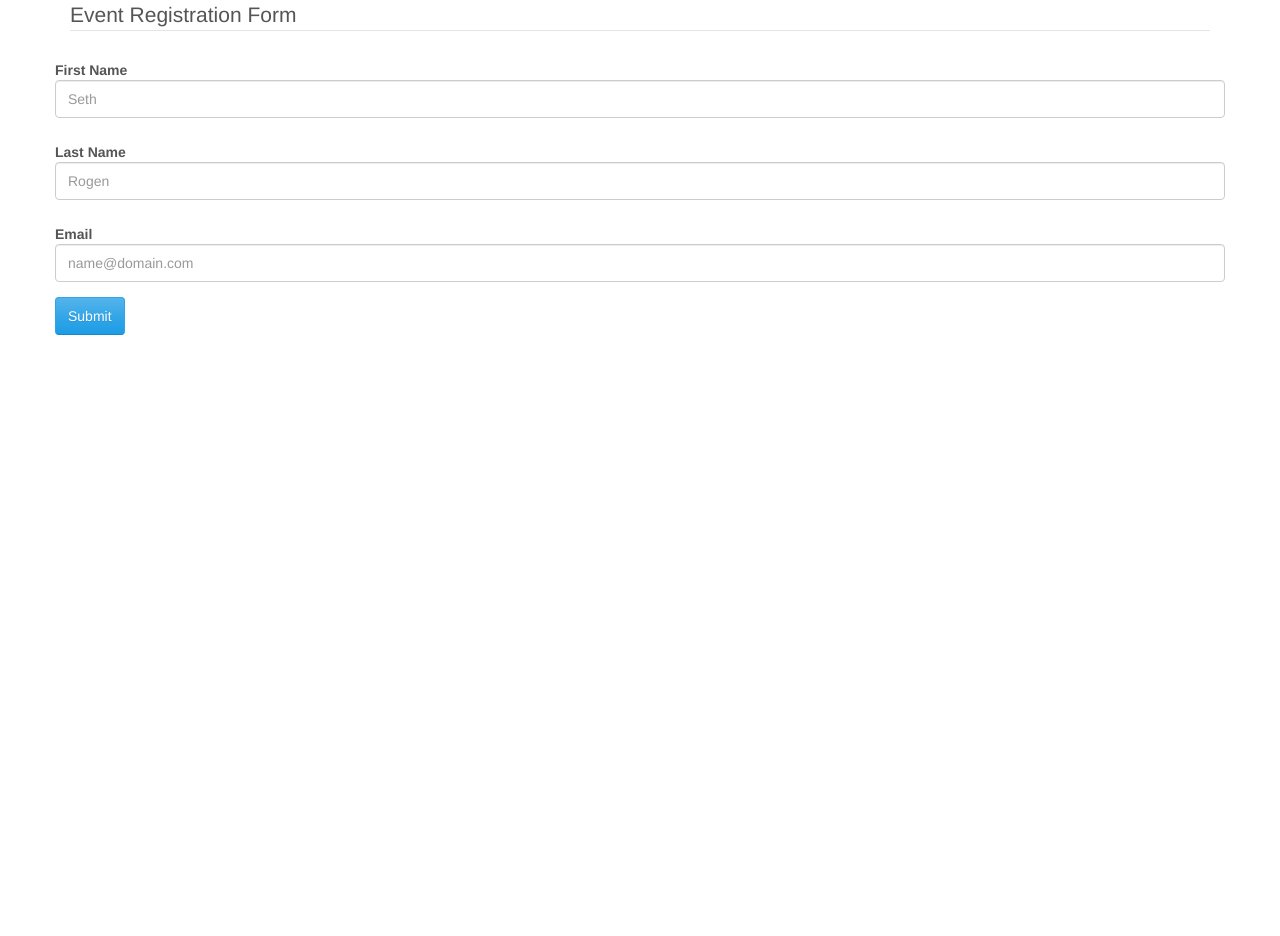
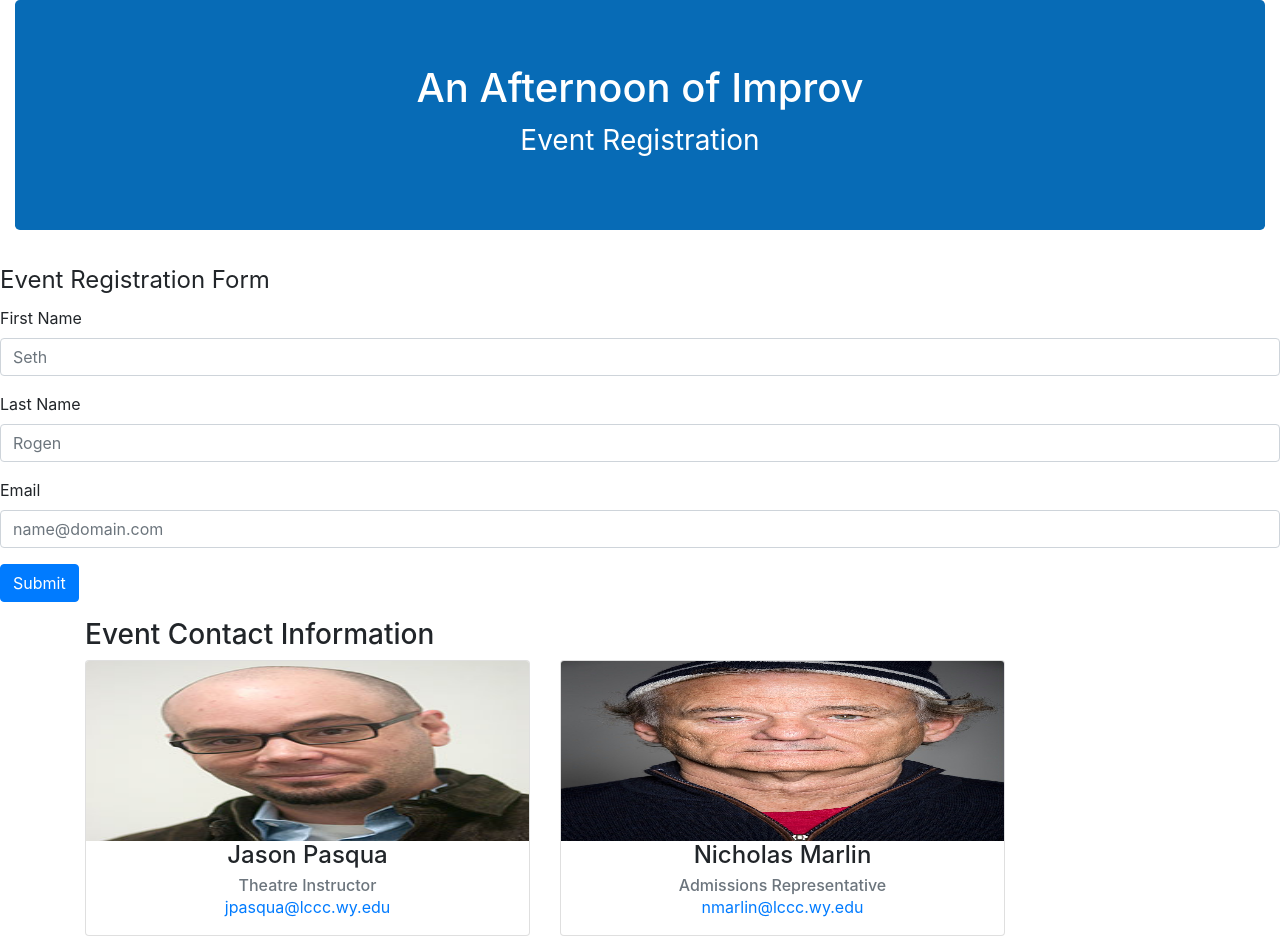
Before and after one commit to xmarnic/improv_registration, a Python web app: template templates/reg_form.html in a window 1280 px wide. Before the commit the page ends 335 px from the top, so only its background shows below. Run offline with Jinja, Linux system fonts and the light colour scheme; the template is opened without the code that fills it, so the values that code supplies are empty; some libraries are stand-ins or nearby versions.

Commit message:
Layout now contains header and footer.

```diff
--- a/templates/layout.html
+++ b/templates/layout.html
@@ -1,19 +1,64 @@
 <!DOCTYPE html>
-<html>
+<htmli lang="en">
     <head>
         <title>Improv Night</title>
+        <meta charset="utf-8">
         <meta name="viewport" content="width=device-width, initial-scale=1.0">
-        <link href="{{ url_for('static', filename='bootstrap.min.css') }}"
-              rel="stylesheet" media="screen">
+        <link rel="stylesheet" href="http://maxcdn.bootstrapcdn.com/bootstrap/4.0.0-alpha.2/css/bootstrap.min.css" media="screen">
+        <link rel="stylesheet" href="{{ url_for('static', filename='custom.css') }}">
+        <script src="https://ajax.googleapis.com/ajax/libs/jquery/2.1.4/jquery.min.js"></script>
+        <script src="http://maxcdn.bootstrapcdn.com/bootstrap/4.0.0-alpha.2/js/bootstrap.min.js"></script>
     </head>
     <body>
+        {% for message in get_flashed_messages() %}
+        <div class="alert alert-success" role="alert">
+            {{ message }}
+        </div>
+        {% endfor %}
+
+        <!-- Jumbotron -->
+        <div class="container-fluid">
+            <div class="jumbotron">
+                <div class="container">
+                    <h1 class="text-sm-center">An Afternoon of Improv</h1>
+                    <h2 class="text-sm-center"><small>Event Registration</small></h2>
+                </div>
+            </div>
+        </div>
+
+        {% block body %}{% endblock %}
+
+        <!-- footer -->
         <div class="container">
-            {% for message in get_flashed_messages() %}
-                <div class="alert alert-success" role="alert">
-                    {{ message }}
+            <div class="row">
+                <div class="col-sm-12">
+                    <h3>Event Contact Information</h3>
                 </div>
-            {% endfor %}
-            {% block body %}{% endblock %}
+            </div>
+            <div class="row">
+                <div class="col-sm-5">
+                    <div class="card">
+                        <img class="card-img-top center-block" data-src"..." src="{{ url_for('static', filename='j_pasqua.jpg') }}" alt=""
+                        style="height: 180px; width=100%; display: block;">
+                        <div class="card-block">
+                            <h4 class="card-title text-sm-center">Jason Pasqua</h4>
+                            <h6 class="card-subtitle text-muted text-sm-center">Theatre Instructor</h6>
+                            <p class="text-sm-center"><a class="card-link" href="mailto:jpasqua@lccc.wy.edu">jpasqua@lccc.wy.edu</a></p>
+                        </div>
+                    </div>
+                </div>
+                <div class="col-sm-5 col-sm-offset-2">
+                    <div class="card">
+                        <img class="card-img-top center-block" data-src"..." src="{{ url_for('static', filename='bill.jpg') }}" alt=""
+                        style="height: 180px; width=100%; display: block;">
+                        <div class="card-block">
+                            <h4 class="card-title text-sm-center">Nicholas Marlin</h4>
+                            <h6 class="card-subtitle text-muted text-sm-center">Admissions Representative</h6>
+                            <p class="text-sm-center"><a class="card-link" href="mailto:nmarlin@lccc.wy.edu">nmarlin@lccc.wy.edu</a></p>
+                        </div>
+                    </div>
+                </div>
+            </div>
         </div>
     </body>
 </html>
```
